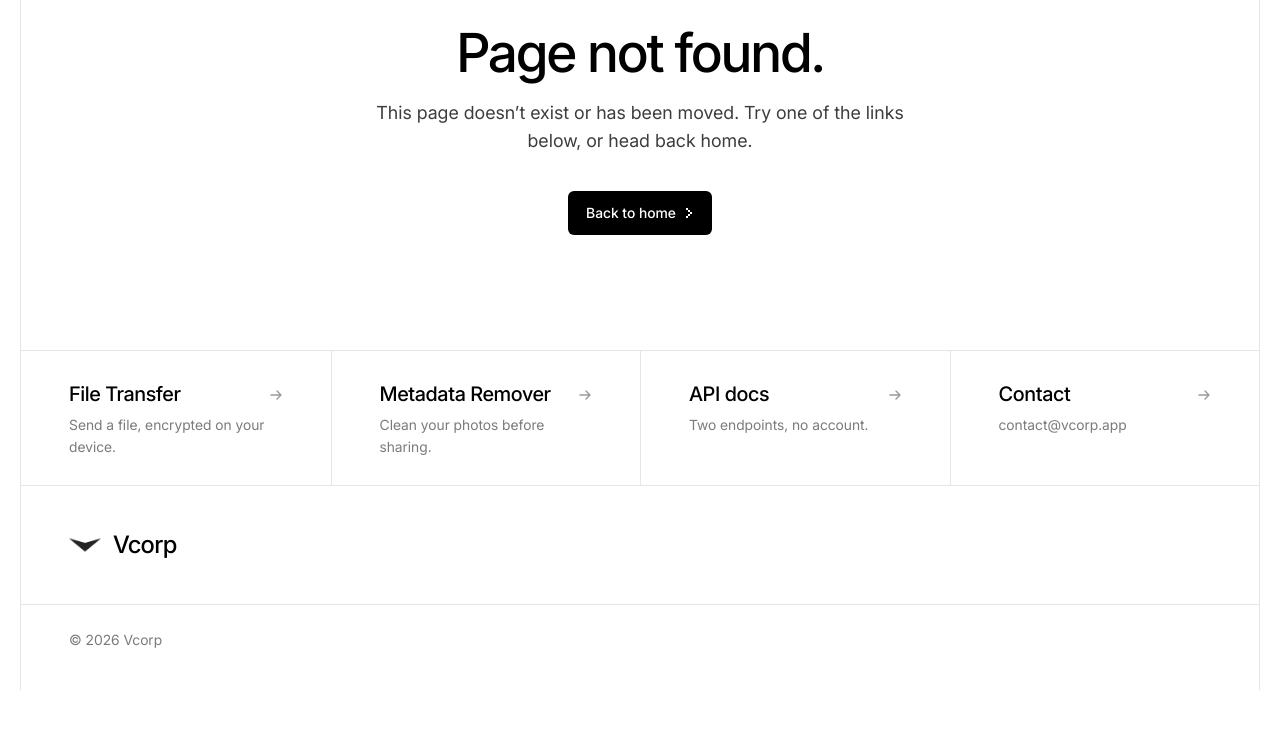
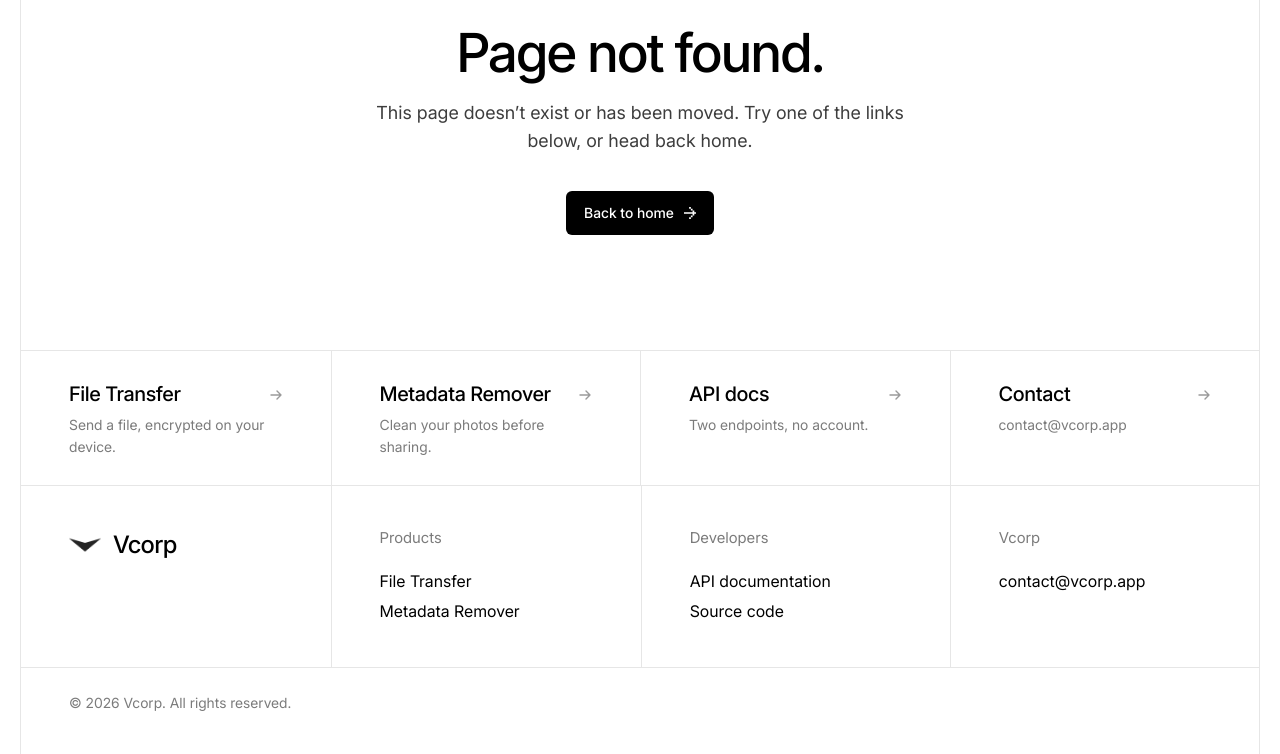
Before and after one commit to vcorpdev/File-Transfer, a website: page public/404.html in a window 1280 px wide. Shown: the part 373-1127 px from the top of the page. Before the commit the page ends 1063 px from the top, so only its background shows below. Drawn offline with Linux system fonts and the light colour scheme.

Commit message:
404 page: the same footer as the home page, and the new arrow

```diff
--- a/public/404.html
+++ b/public/404.html
@@ -79,11 +79,24 @@
       .foot { display: grid; grid-template-columns: 1fr; }
       .brand { display: flex; align-items: center; gap: 12px; padding: 40px var(--pad); font-weight: 500; font-size: 24px; letter-spacing: -.03em; }
       .brand img { display: block; width: 32px; height: 32px; }
+      .links { display: grid; grid-template-columns: 1fr 1fr; border-top: 1px solid var(--line); }
+      .links > div { padding: 32px var(--pad); }
+      .links > div:nth-child(2) { border-left: 1px solid var(--line); }
+      .links > div:nth-child(3) { grid-column: 1 / -1; border-top: 1px solid var(--line); }
+      .links h4 { font-weight: 400; font-size: 15px; color: var(--muted); }
+      .links ul { list-style: none; margin-top: 16px; }
+      .links li { padding-block: 3px; }
+      .links a:hover { color: var(--muted); }
       .bottom { padding: 24px var(--pad) 40px; font-size: 14px; color: var(--muted); }
 
       @media (min-width: 900px) {
         .help { grid-template-columns: repeat(4, 1fr); }
         .help a + a { border-top: 0; border-left: 1px solid var(--line); }
+        .foot { grid-template-columns: 1fr 3fr; }
+        .brand { align-self: start; }
+        .links { grid-template-columns: repeat(3, 1fr); border-top: 0; border-left: 1px solid var(--line); }
+        .links > div { padding-block: 40px; }
+        .links > div:nth-child(3) { grid-column: auto; border-top: 0; border-left: 1px solid var(--line); }
       }
       /* Header on narrow screens: the three links need 484 px, or 417 px with tighter cells */
       @media (max-width: 500px) {
@@ -116,7 +129,7 @@
         <h1>Page not found.</h1>
         <p class="lead">This page doesn’t exist or has been moved. Try one of the links below, or head back home.</p>
         <a class="btn" href="/">Back to home
-          <svg width="8" height="10" viewBox="0 0 4 5" aria-hidden="true"><path fill="currentColor" d="M0 0h1v1H0zM1 1h1v1H1zM2 2h1v1H2zM1 3h1v1H1zM0 4h1v1H0z" /></svg>
+          <svg width="12" height="12" viewBox="0 0 7 7" aria-hidden="true"><path fill="currentColor" d="M3 0h1v1H3zM4 1h1v1H4zM5 2h1v1H5zM0 3h7v1H0zM5 4h1v1H5zM4 5h1v1H4zM3 6h1v1H3z" /></svg>
         </a>
       </section>
 
@@ -131,8 +144,13 @@
     <footer>
       <div class="frame row foot">
         <a class="brand" href="/" aria-label="Vcorp, home"><img src="/assets/logo/vcorp-logo.png" alt="" width="32" height="32" /><span>Vcorp</span></a>
+        <div class="links">
+          <div><h4>Products</h4><ul><li><a href="/">File Transfer</a></li><li><a href="/metadata-remover/">Metadata Remover</a></li></ul></div>
+          <div><h4>Developers</h4><ul><li><a href="/docs/">API documentation</a></li><li><a href="https://github.com/gotlandrolamg-dev/File-Transfer" target="_blank" rel="noopener noreferrer">Source code</a></li></ul></div>
+          <div><h4>Vcorp</h4><ul><li><a href="mailto:contact@vcorp.app">contact@vcorp.app</a></li></ul></div>
+        </div>
       </div>
-      <div class="frame row bottom"><span>© 2026 Vcorp</span></div>
+      <div class="frame row bottom"><span>© 2026 Vcorp. All rights reserved.</span></div>
     </footer>
   </body>
 </html>
```
